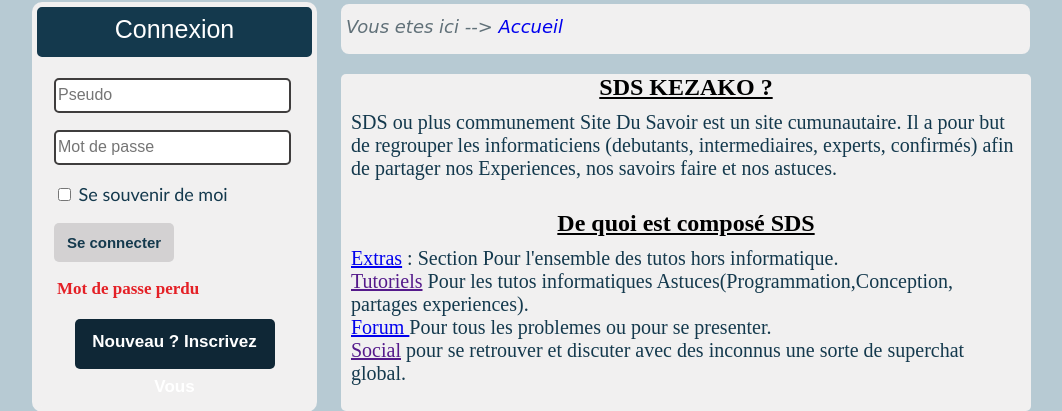
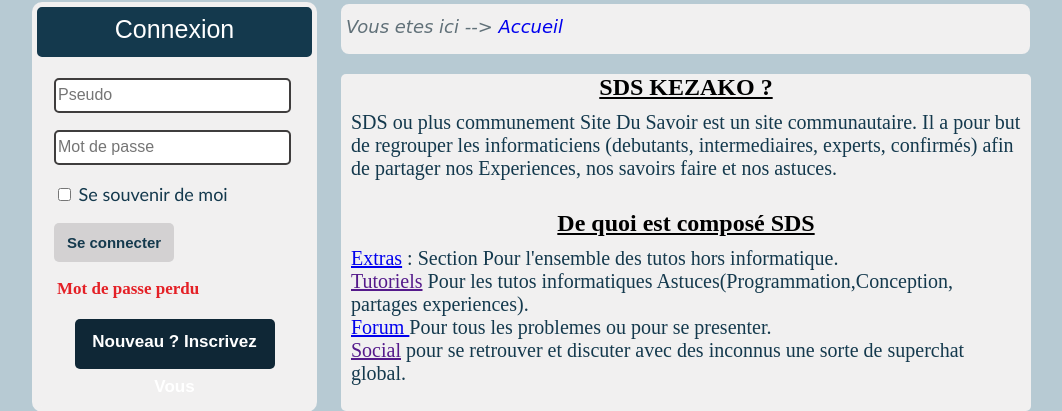
Before and after one commit to malnuxstarck/Sitedusavoir, a PHP site: page / in a window 1280 px wide. Shown: the part 197-608 px from the top of the page, without its empty margins (108-1170 px from the left). Run offline with PHP 8.4, Linux system fonts and the light colour scheme.

Commit message:
Update index.php

```diff
--- a/index.php
+++ b/index.php
@@ -117,7 +117,7 @@ include ('includes/session.php');
 
   			                <h1> SDS KEZAKO ? </h1>
   			                <p>
-  			                    SDS ou plus communement Site Du Savoir est un site cumunautaire. Il a pour but de regrouper les informaticiens (debutants, intermediaires, experts, confirmés) afin de partager nos Experiences, nos savoirs faire et nos astuces.
+  			                    SDS ou plus communement Site Du Savoir est un site communautaire. Il a pour but de regrouper les informaticiens (debutants, intermediaires, experts, confirmés) afin de partager nos Experiences, nos savoirs faire et nos astuces.
   			                </p>
 
   			                <h1 id="but"> De quoi est composé SDS </h1>
```
